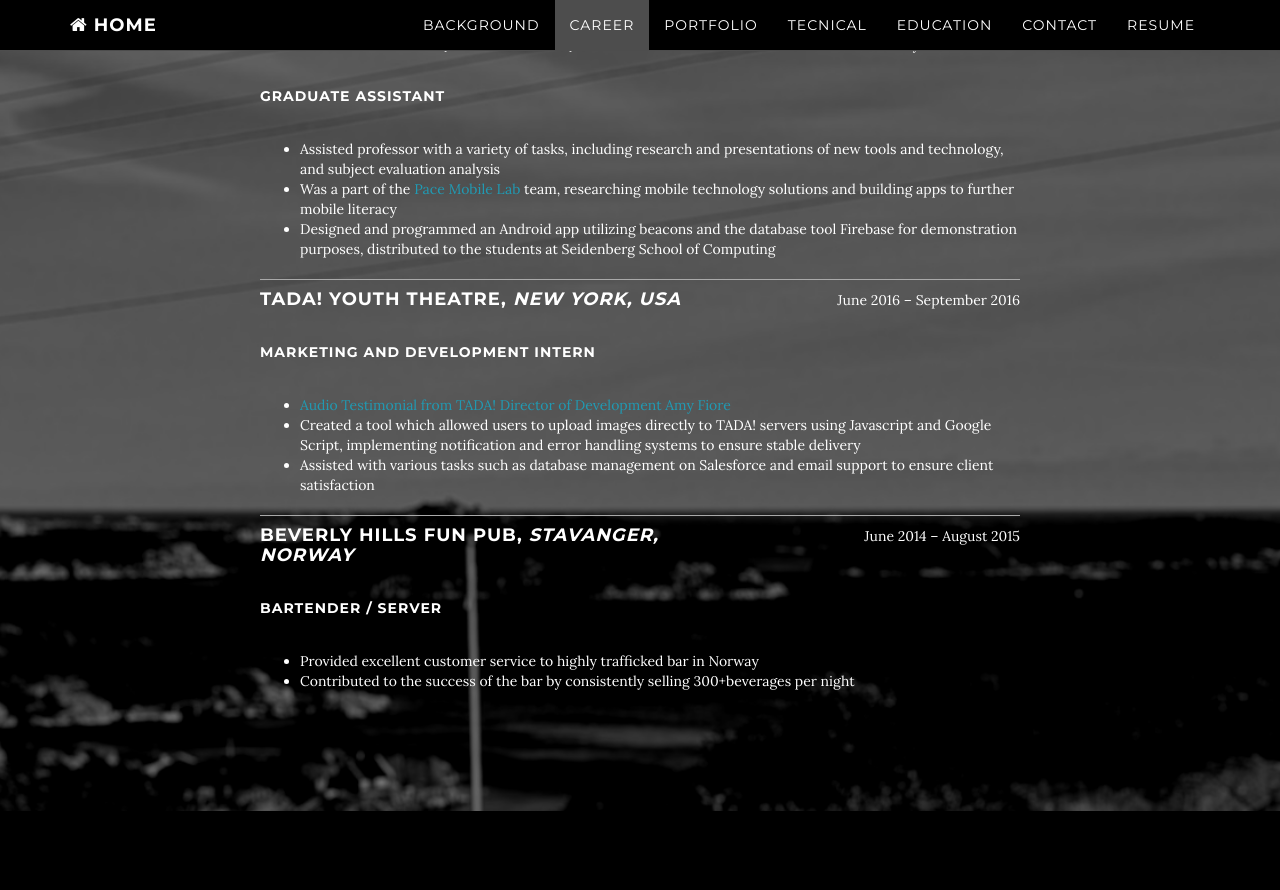
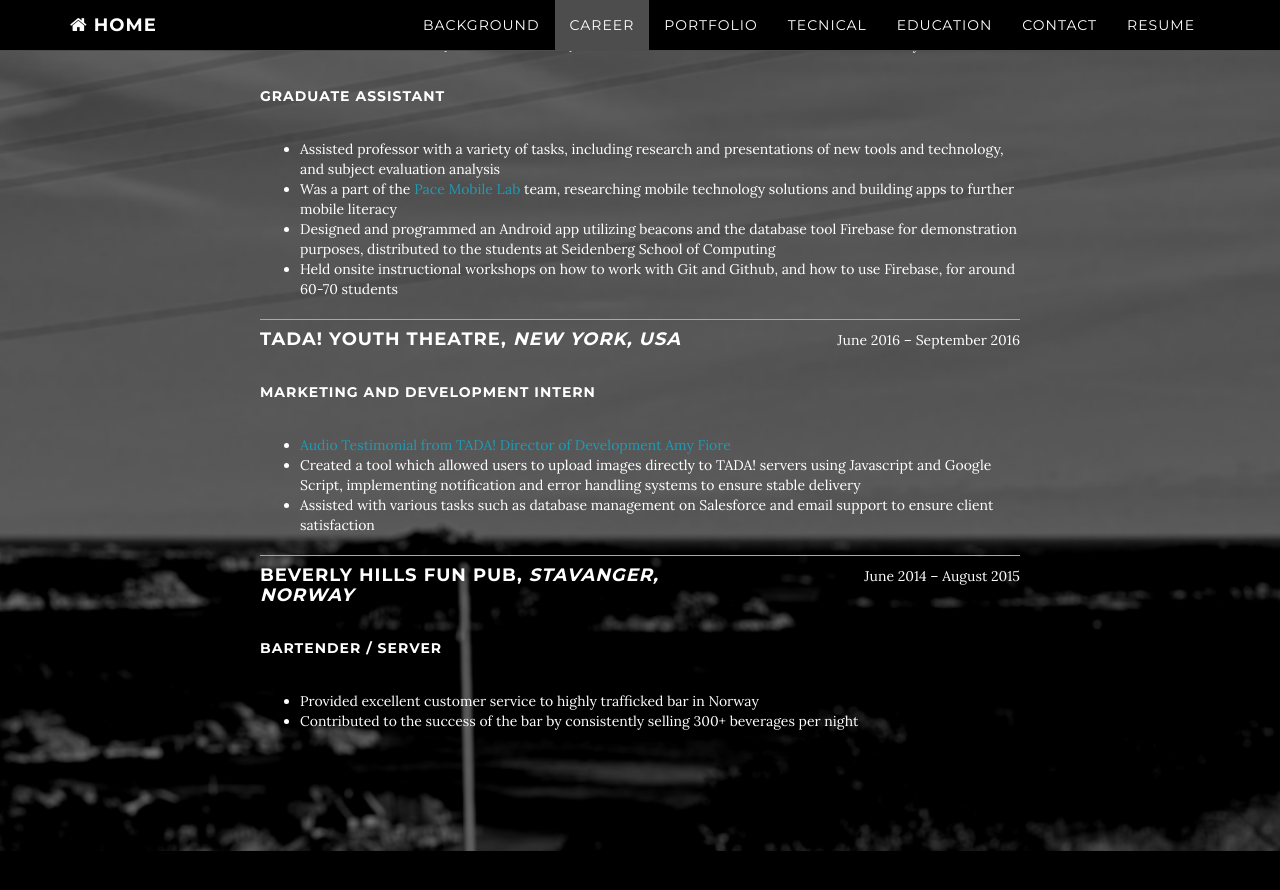
Before and after one commit to jangerhard/jangerhard.github.io, a Jekyll site: the page built from index.html, in a window 1280 px wide and 900 px high, scrolled down 2036 px. Shown: the top 890 px of the window. Built offline with Jekyll 4.4.1, drawn with Linux system fonts in a browser that asks for light colours; part of the change alters nothing that is shown; some of the changed text lies outside the part shown.

```diff
--- a/_data/cv.yml
+++ b/_data/cv.yml
@@ -21,6 +21,7 @@ career:
     - accomplishment: Assisted professor with a variety of tasks, including research and presentations of new tools and technology, and subject evaluation analysis
     - accomplishment: Was a part of the <a href="http://pacemobilelab.com">Pace Mobile Lab</a> team, researching mobile technology solutions and building apps to further mobile literacy
     - accomplishment: Designed and programmed an Android app utilizing beacons and the database tool Firebase for demonstration purposes, distributed to the students at Seidenberg School of Computing
+    - accomplishment: Held onsite instructional workshops on how to work with Git and Github, and how to use Firebase, for around 60-70 students
 
  - position: Marketing and Development Intern
    company: TADA! Youth Theatre
@@ -39,10 +40,10 @@ career:
    summary: --
    accomplishments:
     - accomplishment: Provided excellent customer service to highly trafficked bar in Norway
-    - accomplishment: Contributed to the success of the bar by consistently selling 300+beverages per night
+    - accomplishment: Contributed to the success of the bar by consistently selling 300+ beverages per night
 
 technicalSkills:
-  proficient: Java, HTML, Go, SQL
+  proficient: Java, HTML, Go
   familiar: Python, C, Scala, Javascript, Node.js
   tools: Git, Cordova, ionic, Firebase, Google Script, Salesforce, Heroku, Twilio
 
@@ -74,7 +75,7 @@ education:
     location: New York City, New York
     dates: Anticipated 05/2017
     link: http://www.pace.edu
-    gpa: 3.83
+    gpa: 3.86
 
   - name: University of Stavanger
     degree: Bachelor of Science - Computer Engineering
```
Also changed, not shown: 1 other file.
